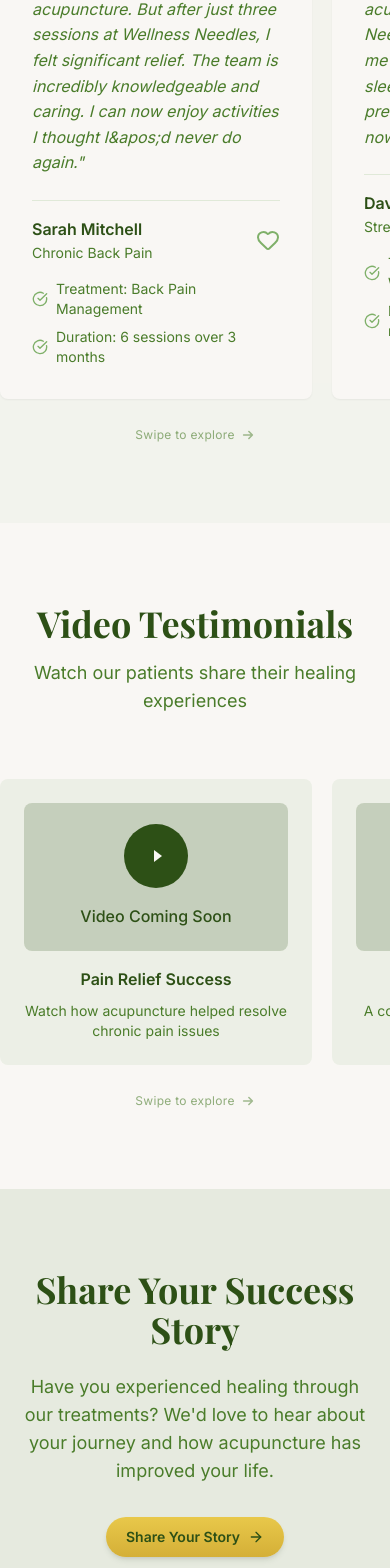
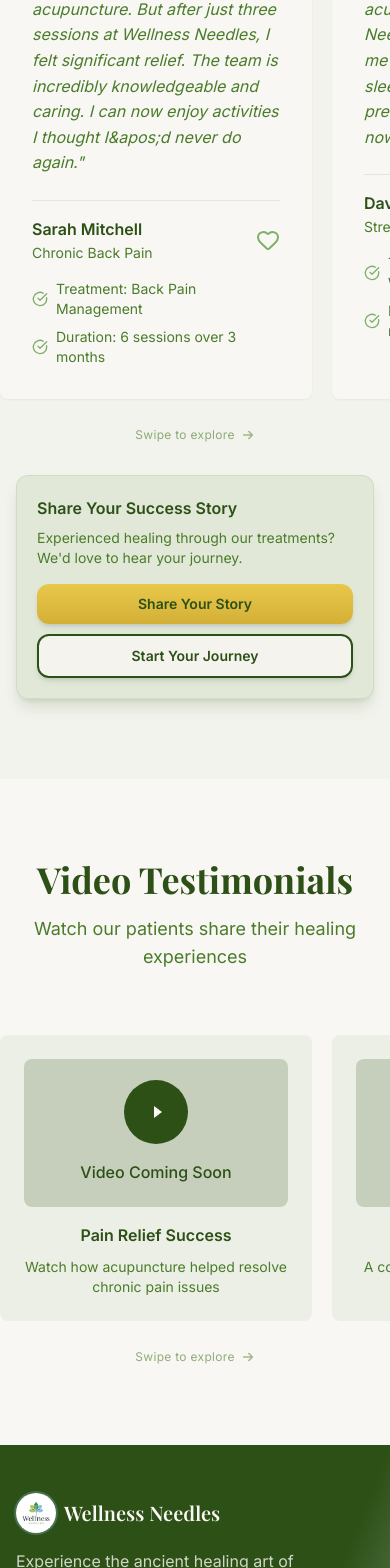
Before and after one commit to hbacalso1229/wellness-needles, a Next.js app: page /testimonials in a window 390 px wide. Shown: the part 2158-3726 px from the top of the page. Built offline with nearby package versions, Linux system fonts and the light colour scheme; no server answers.

Commit message:
Move testimonials Share Your Story CTA into a sticky sidebar card

```diff
--- a/src/app/testimonials/page.tsx
+++ b/src/app/testimonials/page.tsx
@@ -159,6 +159,8 @@ export default function Testimonials() {
             </p>
           </div>
 
+          <div className="flex flex-col lg:grid lg:grid-cols-[1fr_minmax(16rem,18rem)] lg:gap-8 lg:items-start">
+            <div className="min-w-0">
               {/* Mobile: horizontal scroll carousel | md: 2-col */}
               <div className="flex gap-5 overflow-x-auto snap-x snap-mandatory pb-4 -mx-4 px-4 sm:-mx-6 sm:px-6 md:mx-0 md:px-0 md:grid md:grid-cols-2 md:overflow-visible md:pb-0 md:gap-8">
                 {testimonials.map((testimonial, index) => (
@@ -212,6 +214,37 @@ export default function Testimonials() {
                 <svg className="w-3.5 h-3.5 text-secondary/50" fill="none" viewBox="0 0 16 16" stroke="currentColor" strokeWidth={1.8}>
                   <path strokeLinecap="round" strokeLinejoin="round" d="M3 8h10M9 4l4 4-4 4" />
                 </svg>
+              </div>
+            </div>
+
+            {/* Share CTA — below stories on mobile, sticky sidebar on desktop */}
+            <aside className="w-full mt-8 lg:mt-0 p-5 rounded-xl bg-accent/15 shadow-lg shadow-primary/15 border border-accent/20 card-emboss lg:sticky lg:top-24">
+              <h3 className="font-semibold text-base text-primary mb-2">
+                Share Your Success Story
+              </h3>
+              <p className="text-sm text-secondary mb-4">
+                Experienced healing through our treatments? We&apos;d love to hear your journey.
+              </p>
+              <div className="space-y-2.5">
+                <CTAButton
+                  href="/contact"
+                  variant="gold"
+                  size="medium"
+                  showArrow={false}
+                  className="w-full !rounded-xl text-sm font-bold gap-2"
+                >
+                  Share Your Story
+                </CTAButton>
+                <BookingCtaButton
+                  variant="outline"
+                  showArrow={false}
+                  size="medium"
+                  className="w-full !rounded-xl text-sm font-medium"
+                >
+                  Start Your Journey
+                </BookingCtaButton>
+              </div>
+            </aside>
           </div>
         </div>
       </section>
@@ -285,27 +318,6 @@ export default function Testimonials() {
           </div>
         </div>
       </section>
-
-      {/* Patient Review Form CTA */}
-      <section className="py-20 bg-secondary/10">
-        <div className="max-w-4xl mx-auto text-center px-4 sm:px-6 lg:px-8">
-          <h2 className="font-serif text-4xl font-bold text-primary mb-6">
-            Share Your Success Story
-          </h2>
-          <p className="text-lg text-secondary mb-8">
-            Have you experienced healing through our treatments? We&apos;d love to hear about your journey
-            and how acupuncture has improved your life.
-          </p>
-          <div className="flex flex-col sm:flex-row gap-3 justify-center items-center">
-            <CTAButton href="/contact" variant="gold" size="medium">
-              Share Your Story
-            </CTAButton>
-            <BookingCtaButton variant="outline" showArrow={false} size="medium">
-              Start Your Journey
-            </BookingCtaButton>
-          </div>
-        </div>
-      </section>
     </div>
   )
 }
```
Lines whose indentation alone changed are shown as unchanged.
